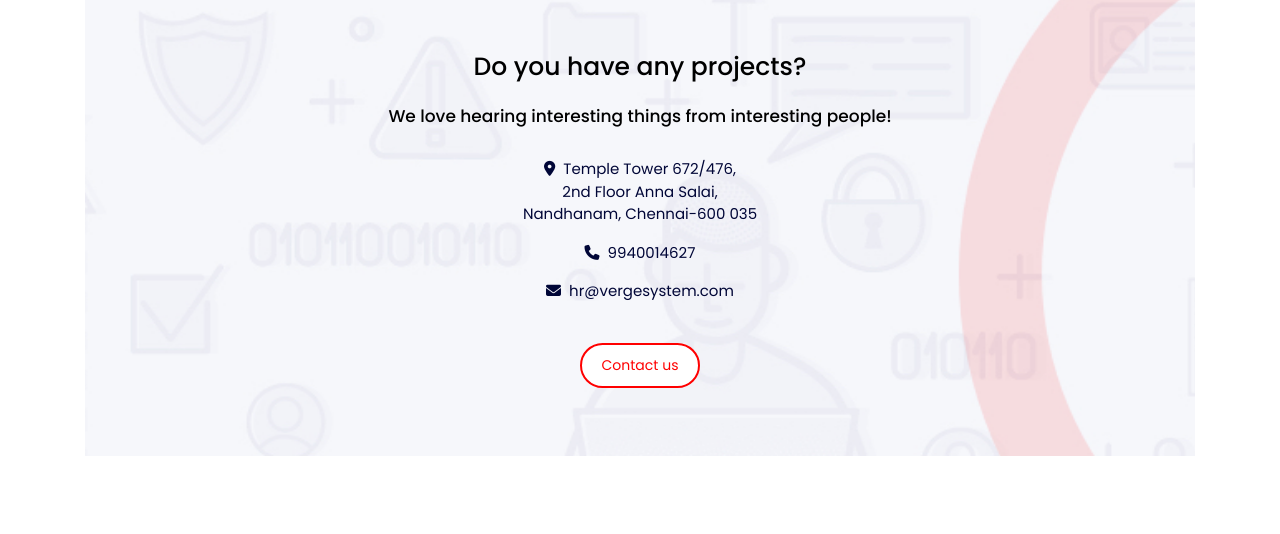
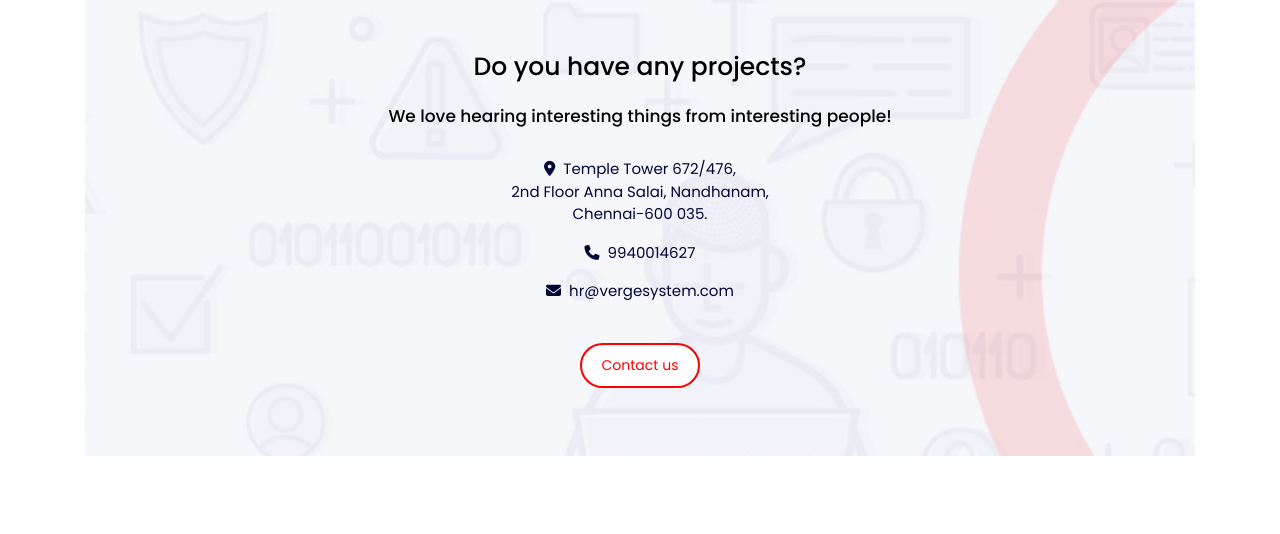
Before and after one commit to Sowmya2400/verge-systems, a website: page index.html in a window 1280 px wide. Shown: the part 4625-5159 px from the top of the page. Drawn offline with Linux system fonts and the light colour scheme.

```diff
--- a/index.html
+++ b/index.html
@@ -296,8 +296,7 @@
                             <p>
                                 <a href="https://goo.gl/maps/9F33mm8kdQwpfwax8" class="contactUsAddressIcon">
                                     <i class="fa-solid fa-location-dot"></i>&nbsp;
-                                    <span>Temple Tower 672/476,<br>2nd Floor Anna Salai,
-                                        <br>Nandhanam, Chennai-600 035
+                                    <span>Temple Tower 672/476,<br>2nd Floor Anna Salai, Nandhanam,<br> Chennai-600 035.
                                     </span>
                                 </a>
                             </p>
```
